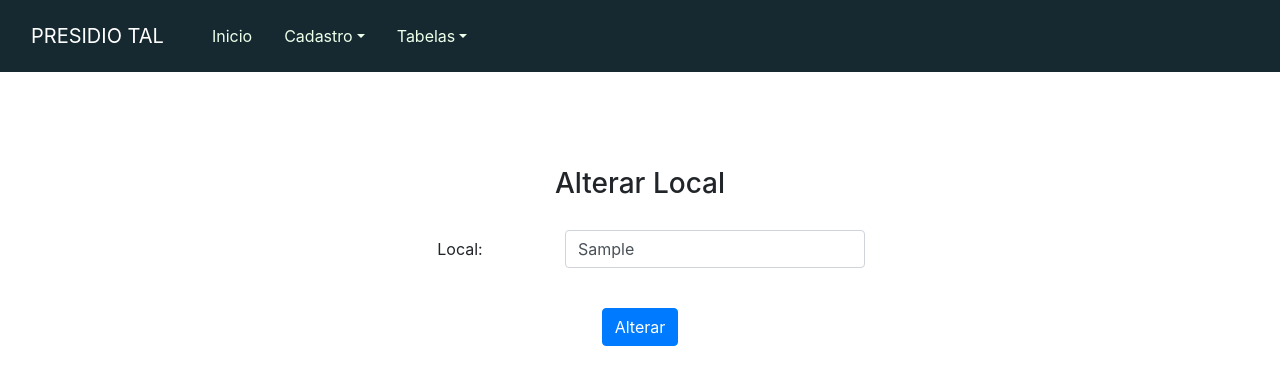
After one commit to joaovictor74/programa-meta, a PHP site: page /paginas/altera_local.php?id=1 in a window 1280 px wide. The commit adds this page. Shown: the top 385 px of the page. Run offline with PHP 8.4, Linux system fonts and the light colour scheme; tables that the repository leaves empty hold one stand-in row (values such as "Sample post").

Commit message:
Adicionando Botao e funcionalidade altera e Delete

```diff
--- a/banco/cadastro_agente.php
+++ b/banco/cadastro_agente.php
@@ -9,7 +9,7 @@
 $mysql = "INSERT INTO `agente`(`matricula`, `nome`, `funcao`, `local`) VALUES ('$matricula','$nome','$funcao','$local')";
 
 if($resp = mysqli_query($con,$mysql)){
-    header("Location:../paginas/agente_form.php");
+    header("Location:../paginas/formulario_agente.php");
     die();
 }else{
     echo "Problema na insercao";
--- a/banco/cadastro_detento.php
+++ b/banco/cadastro_detento.php
@@ -10,7 +10,7 @@ $cela = $_POST["cela"];
 $mysql = "INSERT INTO `reeducando`(`nome`, `vulgo`, `nome_pai`, `nome_mae`, `cela`) VALUES ('$nome','$vulgo','$nomeMae','$nomePai','$cela')";
 
 if($resp = mysqli_query($con,$mysql)){
-    header("Location:../paginas/reeducandos_form.php");
+    header("Location:../paginas/formulario_reeducandos.php");
     die();
 }else{
     echo "Problema na insercao";
--- /dev/null
+++ b/paginas/altera_local.php
@@ -0,0 +1,35 @@
+<?php
+require_once "cabecalho.php";
+require_once "funcoes.php";
+
+$id = $_GET["id"];
+$tab = "local";
+$local = buscarLinha($con,$tab,$id);
+?>
+<form class="form-horizontal"  action="../banco/altera_local.php" method="post">
+    <fieldset>
+        <!-- Legenda Cadastro-->
+        <div class="row">
+            <div class="offset-md-2 col-md-8">
+                <div class="page-header">
+                    <h3 class="text-center" style="white-space:nowrap; margin-bottom:30px">Alterar Local</h3>
+                </div>
+            </div>
+        </div>
+        <!-- Form Matricula do Local-->
+        <div class="form-group form-inline" >
+            <label class="offset-md-3 col-md-2" for="local_id" >Local:</label>
+            <div class="col-md-2">
+                <input value="<?=$local["local"]?>" id="local_id" name="local" type="text" class="form-control" required=""  placeholder="Nome do local" maxlength="100" style="width: 300px;">
+            </div>
+        </div>
+        <input type="hidden" value="<?=$id?>" name="id">
+        <!-- Form Botão de Inserir-->
+        <div class="form-group">
+            <label class="col-md-4 control-label" for="altera_id"></label>
+            <div class="offset-md-2 col-md-8">
+                <input type="submit" id="altera_id" class="btn btn-primary" value="Alterar">
+            </div>
+        </div>
+    </fieldset>
+</form>
--- a/paginas/navegacao.php
+++ b/paginas/navegacao.php
@@ -19,18 +19,18 @@
                 <li class="nav-item dropdown">
                     <a class="nav-link dropdown-toggle" data-toggle="dropdown" href="#" role="button" aria-haspopup="true" aria-expanded="false">Cadastro</a>
                     <div class="dropdown-menu">
-                        <a class="dropdown-item" href="agente_form.php">Cadastro Agente</a>
-                        <a class="dropdown-item" href="reeducandos_form.php">Cadastro Reeducando</a>
+                        <a class="dropdown-item" href="formulario_agente.php">Cadastro Agente</a>
+                        <a class="dropdown-item" href="formulario_reeducandos.php">Cadastro Reeducando</a>
                     </div>
                 </li>
                 <!--DropDown Tabelas-->
                 <li class="nav-item dropdown">
                     <a class="nav-link dropdown-toggle" data-toggle="dropdown" href="#" role="button" aria-haspopup="true" aria-expanded="false">Tabelas</a>
                     <div class="dropdown-menu">
-                        <a class="dropdown-item" href="agente_tabela.php">Tabela de Agentes</a>
-                        <a class="dropdown-item" href="reeducandos_tabela.php">Tabela de Reeducandos</a>
-                        <a class="dropdown-item" href="funcao_tabela.php">Tabela das Funções</a>
-                        <a class="dropdown-item" href="local_tabela.php">Tabala dos Locais</a>
+                        <a class="dropdown-item" href="tabela_agente.php">Tabela de Agentes</a>
+                        <a class="dropdown-item" href="tabela_reeducandos.php">Tabela de Reeducandos</a>
+                        <a class="dropdown-item" href="tabela_funcao.php">Tabela das Funções</a>
+                        <a class="dropdown-item" href="tabela_local.php">Tabala dos Locais</a>
                     </div>
                 </li>
             </ul>
```
Also changed, not shown: banco/altera_funcao.php (renamed from banco/cadastro_funcoes.php, +4 -4 lines), banco/altera_local.php (renamed from banco/cadastro_locais.php, +4 -4 lines), paginas/funcao_tabela.php (deleted, +0 -30 lines), paginas/remove_linha.php (added, +13 -0 lines), paginas/tabela_funcao.php (added, +30 -0 lines), paginas/tabela_local.php (added, +30 -0 lines), paginas/formulario_agente.php (renamed from paginas/agente_form.php), paginas/formulario_funcao.php (renamed from paginas/funcao_form.php), paginas/formulario_local.php (renamed from paginas/local_form.php), paginas/formulario_reeducandos.php (renamed from paginas/reeducandos_form.php), paginas/tabela_agente.php (renamed from paginas/agente_tabela.php), paginas/tabela_reeducandos.php (renamed from paginas/reeducandos_tabela.php).
